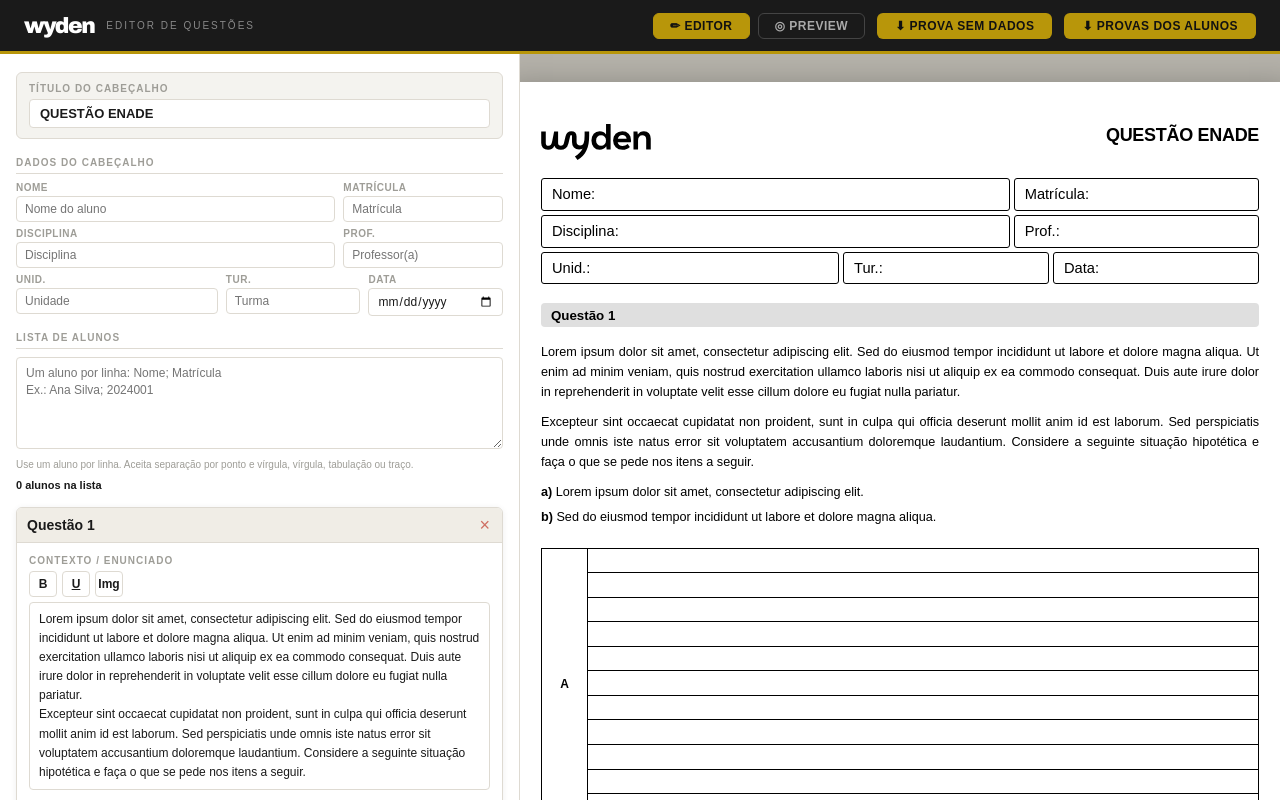
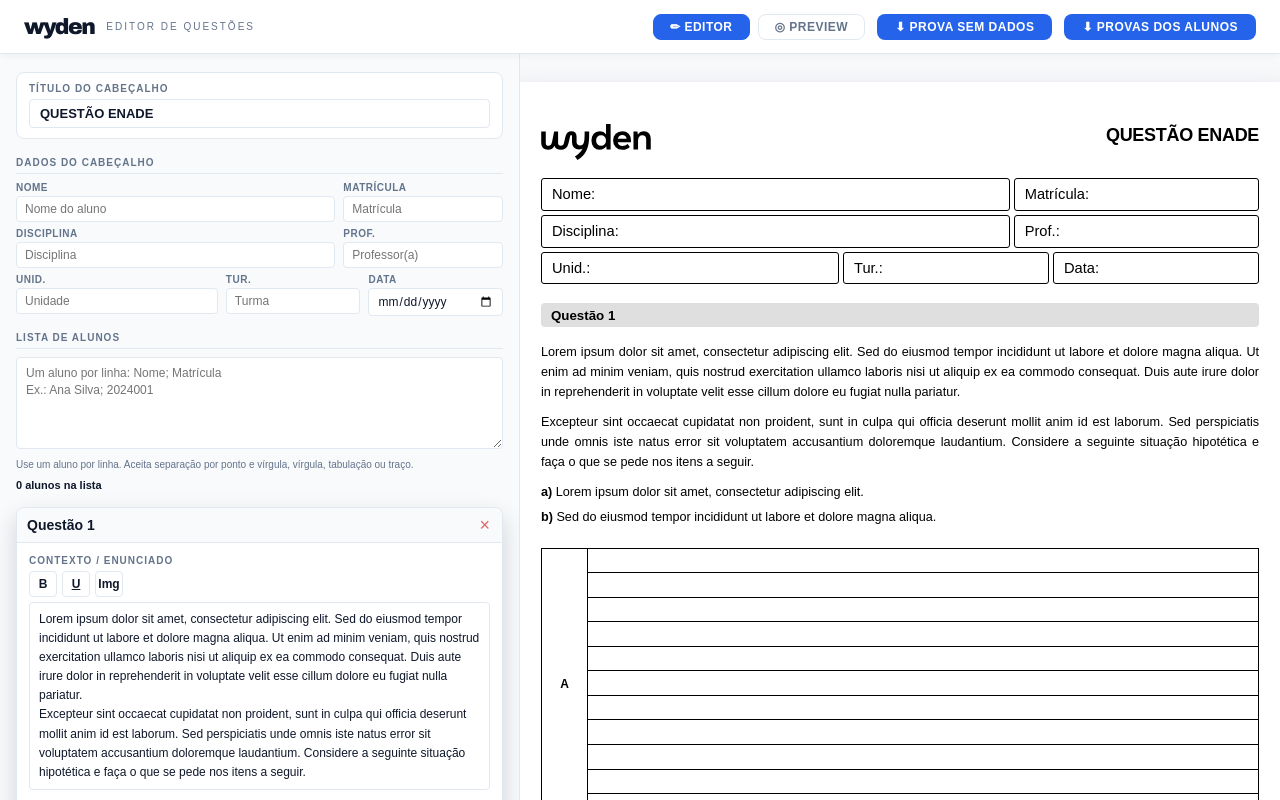
Before and after one commit to vsserra/enade, a plain HTML site: page index.html in a window 1280 px wide. Drawn offline with nearby package versions, Linux system fonts and the light colour scheme.

Commit message:
Ajusta tema visual claro

```diff
--- a/styles.css
+++ b/styles.css
@@ -1,14 +1,25 @@
 *, *::before, *::after { box-sizing: border-box; margin: 0; padding: 0; }
 
 :root {
-  --ui-bg:    #f4f3ef;
-  --ui-white: #fff;
-  --ui-border:#dedad2;
-  --ui-muted: #9e9d97;
-  --ui-dark:  #1a1a1a;
-  --gold:     #b8960a;
-  --red:      #c0392b;
-  --radius:   6px;
+  --bg:              #f8fafc;
+  --surface:         #fff;
+  --border:          #e2e8f0;
+  --text:            #0f172a;
+  --text-muted:      #64748b;
+  --primary:         #2563eb;
+  --sidebar:         #0f172a;
+  --sidebar-deep:    #020617;
+  --sidebar-accent:  #60a5fa;
+  --danger:          #dc2626;
+  --success:         #16a34a;
+  --ui-bg:           var(--bg);
+  --ui-white:        var(--surface);
+  --ui-border:       var(--border);
+  --ui-muted:        var(--text-muted);
+  --ui-dark:         var(--text);
+  --gold:            var(--primary);
+  --red:             var(--danger);
+  --radius:          8px;
 }
 
 body { font-family: Arial, Helvetica, sans-serif; background: var(--ui-bg); color: var(--ui-dark); min-height: 100vh; }
@@ -16,24 +27,25 @@ body { font-family: Arial, Helvetica, sans-serif; background: var(--ui-bg); colo
 /* ── TOPBAR ── */
 #topbar {
   position: sticky; top: 0; z-index: 100;
-  background: var(--ui-dark);
+  background: var(--surface);
   display: flex; align-items: center; justify-content: space-between;
   padding: 0 24px; height: 54px;
-  border-bottom: 3px solid var(--gold); gap: 12px;
+  border-bottom: 1px solid var(--border); gap: 12px;
+  box-shadow: 0 1px 8px rgba(15, 23, 42, .06);
 }
 .brand { display: flex; align-items: center; gap: 12px; }
-.logo-ui { font-family: 'Arial Black', Arial, sans-serif; font-weight: 900; font-size: 22px; letter-spacing: -1.5px; color: #fff; }
-.brand-sub { font-size: 10px; letter-spacing: 2px; text-transform: uppercase; color: #888; }
+.logo-ui { font-family: 'Arial Black', Arial, sans-serif; font-weight: 900; font-size: 22px; letter-spacing: -1.5px; color: var(--text); }
+.brand-sub { font-size: 10px; letter-spacing: 2px; text-transform: uppercase; color: var(--text-muted); }
 .tab-btn {
-  background: transparent; border: 1px solid #444; color: #aaa;
+  background: transparent; border: 1px solid var(--border); color: var(--text-muted);
   padding: 5px 16px; border-radius: var(--radius); cursor: pointer;
   font-size: 12px; font-weight: 600; letter-spacing: 0.5px; text-transform: uppercase;
   transition: all .15s; font-family: Arial, sans-serif;
 }
-.tab-btn.active { background: var(--gold); border-color: var(--gold); color: #111; }
-.tab-btn:hover:not(.active) { border-color: #777; color: #ddd; }
+.tab-btn.active { background: var(--primary); border-color: var(--primary); color: #fff; }
+.tab-btn:hover:not(.active) { border-color: var(--primary); color: var(--primary); }
 .pdf-btn {
-  background: var(--gold); border: none; color: #111;
+  background: var(--primary); border: none; color: #fff;
   padding: 6px 18px; border-radius: var(--radius); cursor: pointer;
   font-size: 12px; font-weight: 900; letter-spacing: 0.5px; text-transform: uppercase;
   font-family: Arial, sans-serif; transition: opacity .15s; margin-left: 4px;
@@ -46,14 +58,14 @@ body { font-family: Arial, Helvetica, sans-serif; background: var(--ui-bg); colo
 
 /* ── EDITOR PANEL ── */
 #panel-editor {
-  width: 520px; min-width: 420px; background: var(--ui-white);
-  border-right: 1px solid var(--ui-border);
+  width: 520px; min-width: 420px; background: var(--bg);
+  border-right: 1px solid var(--border);
   overflow-y: auto; padding: 18px 16px 40px; flex-shrink: 0;
 }
 #panel-editor.hidden { display: none; }
 
 #header-config {
-  background: var(--ui-bg); border: 1px solid var(--ui-border);
+  background: var(--surface); border: 1px solid var(--border);
   border-radius: var(--radius); padding: 10px 12px; margin-bottom: 18px;
 }
 #header-config label { display: block; font-size: 10px; font-weight: 700; letter-spacing: 1px; text-transform: uppercase; color: var(--ui-muted); margin-bottom: 5px; }
@@ -64,8 +76,8 @@ body { font-family: Arial, Helvetica, sans-serif; background: var(--ui-bg); colo
 }
 #header-config input:focus { border-color: var(--gold); }
 
-.q-card { border: 1px solid var(--ui-border); border-radius: var(--radius); margin-bottom: 14px; overflow: hidden; background: var(--ui-white); box-shadow: 0 1px 6px rgba(0,0,0,.07); }
-.q-card-head { background: #f0ede6; border-bottom: 1px solid var(--ui-border); display: flex; align-items: center; gap: 8px; padding: 8px 10px; }
+.q-card { border: 1px solid var(--ui-border); border-radius: var(--radius); margin-bottom: 14px; overflow: hidden; background: var(--ui-white); box-shadow: 0 10px 24px rgba(2,6,23,.16); }
+.q-card-head { background: #f8fafc; border-bottom: 1px solid var(--ui-border); display: flex; align-items: center; gap: 8px; padding: 8px 10px; }
 .q-card-head input { flex: 1; border: none; background: transparent; font-size: 14px; font-weight: 700; font-family: Arial, sans-serif; color: var(--ui-dark); outline: none; }
 .btn-rm-q { background: none; border: none; color: var(--red); cursor: pointer; font-size: 18px; line-height: 1; padding: 0 2px; opacity: .7; }
 .btn-rm-q:hover { opacity: 1; }
@@ -89,7 +101,7 @@ body { font-family: Arial, Helvetica, sans-serif; background: var(--ui-bg); colo
 .ctx-editor img.ctx-image-selected { outline: 2px solid var(--gold); outline-offset: 3px; }
 .ctx-resize-handle {
   position: absolute; width: 14px; height: 14px; background: var(--gold);
-  border: 2px solid #111; border-radius: 3px; z-index: 50;
+  border: 2px solid var(--text); border-radius: 3px; z-index: 50;
   box-shadow: 0 1px 4px rgba(0,0,0,.35);
 }
 .ctx-resize-handle[data-corner="nw"], .ctx-resize-handle[data-corner="se"] { cursor: nwse-resize; }
@@ -131,7 +143,6 @@ body { font-family: Arial, Helvetica, sans-serif; background: var(--ui-bg); colo
   padding: 8px;
   text-transform: uppercase;
 }
-.btn-add-item:hover { background: #fdf5d8; }
 /* Header info fields */
 .hinfo-section { margin-bottom: 16px; }
 .hinfo-section-title {
@@ -150,7 +161,7 @@ body { font-family: Arial, Helvetica, sans-serif; background: var(--ui-bg); colo
 }
 .hinfo-field input:focus { border-color: var(--gold); }
 .hinfo-field input:disabled {
-  background: #f0ede6;
+  background: #f1f5f9;
   color: var(--ui-muted);
   cursor: not-allowed;
 }
@@ -164,10 +175,10 @@ body { font-family: Arial, Helvetica, sans-serif; background: var(--ui-bg); colo
 .students-count { font-size: 11px; font-weight: 700; color: var(--ui-dark); margin-top: 7px; }
 
 #btn-add-q { width: 100%; background: none; border: 2px dashed var(--gold); border-radius: var(--radius); color: var(--gold); font-size: 12px; font-weight: 700; letter-spacing: 0.5px; padding: 11px; cursor: pointer; font-family: Arial, sans-serif; text-transform: uppercase; margin-top: 4px; }
-#btn-add-q:hover { background: #fdf5d8; }
+#btn-add-q:hover, .btn-add-item:hover { background: rgba(37, 99, 235, .08); }
 
 /* ── PREVIEW PANEL ── */
-#panel-preview { flex: 1; overflow-y: auto; background: #b5b2aa; padding: 28px; display: flex; flex-direction: column; align-items: center; gap: 28px; }
+#panel-preview { flex: 1; overflow-y: auto; background: #f8fafc; padding: 28px; display: flex; flex-direction: column; align-items: center; gap: 28px; }
 
 /* ══════════════════════════════
    PÁGINA A4 — layout natural
@@ -179,7 +190,7 @@ body { font-family: Arial, Helvetica, sans-serif; background: var(--ui-bg); colo
 .page-a4 {
   width: 210mm;
   background: #fff;
-  box-shadow: 0 4px 32px rgba(0,0,0,.28);
+  box-shadow: 0 14px 38px rgba(15,23,42,.14);
   font-family: Arial, Helvetica, sans-serif;
   font-size: 10pt;
   color: #000;
@@ -210,7 +221,7 @@ body { font-family: Arial, Helvetica, sans-serif; background: var(--ui-bg); colo
 .q-context img.preview-image-selected { outline: 2px solid var(--gold); outline-offset: 3px; }
 .preview-resize-handle {
   position: absolute; width: 14px; height: 14px; background: var(--gold);
-  border: 2px solid #111; border-radius: 3px; z-index: 50;
+  border: 2px solid var(--text); border-radius: 3px; z-index: 50;
   box-shadow: 0 1px 4px rgba(0,0,0,.35);
 }
 .preview-resize-handle[data-corner="nw"], .preview-resize-handle[data-corner="se"] { cursor: nwse-resize; }
```
